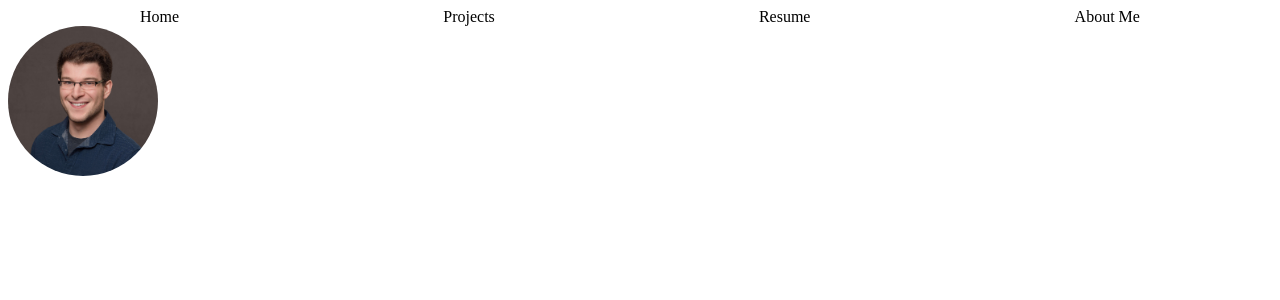
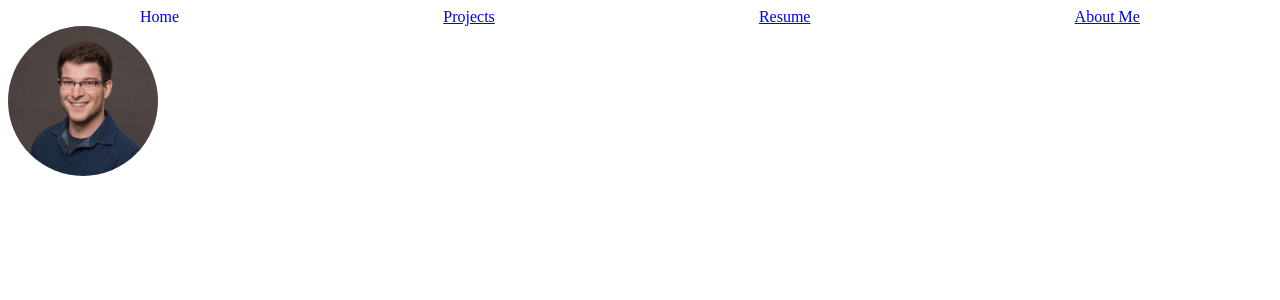
Before and after one commit to connorfrendt/portfolio, a Vue app: page / in a window 1280 px wide. Shown: the top 300 px of the page. Built offline with nearby package versions, Linux system fonts and the light colour scheme.

Commit message:
router working

```diff
--- a/src/App.vue
+++ b/src/App.vue
@@ -1,23 +1,21 @@
 <template>
   <div id="app">
     <Header></Header>
-    <Home></Home>
+    <RouterView></RouterView>
   </div>
 </template>
 
 <script>
-import Header from './components/header/Header.vue';
-import Home from './components/home/Home.vue';
+import Header from './components/Header.vue';
 
 export default {
   name: 'App',
   components: {
-    Header,
-    Home
+    Header
   }
 }
 
-    Home</script>
+</script>
 
 <style>
 
--- /dev/null
+++ b/src/components/AboutMe.vue
@@ -0,0 +1,13 @@
+<template>
+  <div>About Me</div>
+</template>
+
+<script>
+export default {
+
+}
+</script>
+
+<style>
+
+</style>
--- /dev/null
+++ b/src/components/Header.vue
@@ -0,0 +1,21 @@
+<template>
+    <div id="header">
+        <RouterLink to="/" style="text-decoration: none">Home</RouterLink>
+        <RouterLink to="/projects">Projects</RouterLink>
+        <RouterLink to="/resume">Resume</RouterLink>
+        <RouterLink to="/aboutme">About Me</RouterLink>
+    </div>
+</template>
+
+<script>
+export default {
+
+}
+</script>
+
+<style>
+#header {
+    display: flex;
+    justify-content: space-around;
+}
+</style>
--- a/src/components/home/Home.vue
+++ b/src/components/Home.vue
@@ -1,7 +1,7 @@
 <template>
     <div>
         <div id="image">
-            <img src="../../assets/connor_frendt_square.jpg" width="150px">
+            <img src="../assets/connor_frendt_square.jpg" width="150px">
         </div>
     </div>
 </template>
--- /dev/null
+++ b/src/components/Projects.vue
@@ -0,0 +1,13 @@
+<template>
+  <div>Projects</div>
+</template>
+
+<script>
+export default {
+
+}
+</script>
+
+<style>
+
+</style>
--- /dev/null
+++ b/src/components/Resume.vue
@@ -0,0 +1,13 @@
+<template>
+  <div>Resume</div>
+</template>
+
+<script>
+export default {
+
+}
+</script>
+
+<style>
+
+</style>
--- a/src/components/header/Header.vue
+++ /dev/null
@@ -1,21 +0,0 @@
-<template>
-    <div id="header">
-        <div>Home</div>
-        <div>Projects</div>
-        <div>Resume</div>
-        <div>About Me</div>
-    </div>
-</template>
-
-<script>
-export default {
-
-}
-</script>
-
-<style>
-#header {
-    display: flex;
-    justify-content: space-around;
-}
-</style>
```
Also changed, not shown: src/router.js (+7 -1 lines).
